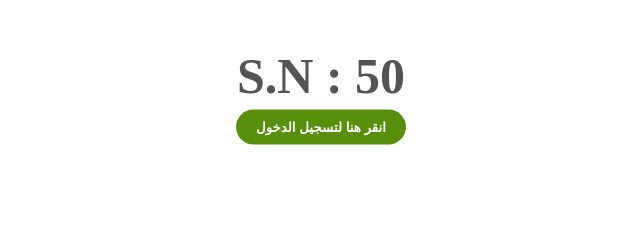
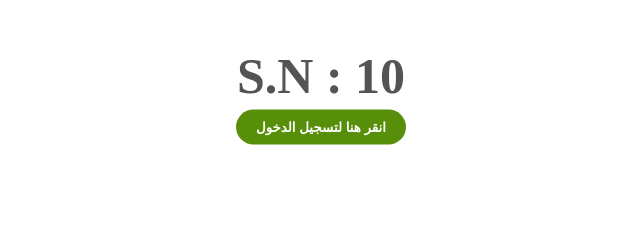
Before and after one commit to ALEmadTransport/account_10, a plain HTML site: page index.html in a window 1280 px wide. Shown: the part 273-513 px from the top of the page, 319-959 px from the left. Drawn offline with Linux system fonts and the light colour scheme.

Commit message:
Update index.html

```diff
--- a/index.html
+++ b/index.html
@@ -49,7 +49,7 @@
 
 <body>
     <img src="background.png" alt="">
-    <span class="sn-label">S.N : 50</span>
+    <span class="sn-label">S.N : 10</span>
     <br>
     <br>
     <br>
```
